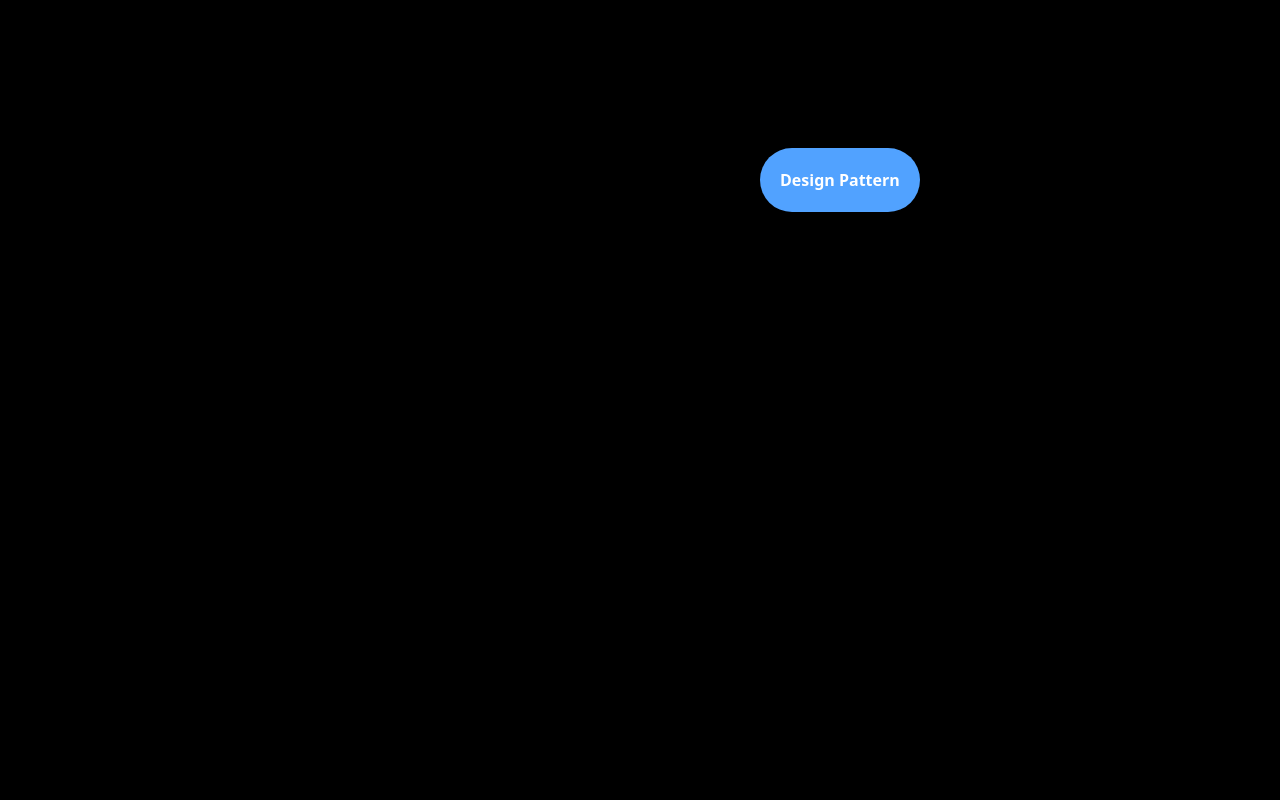
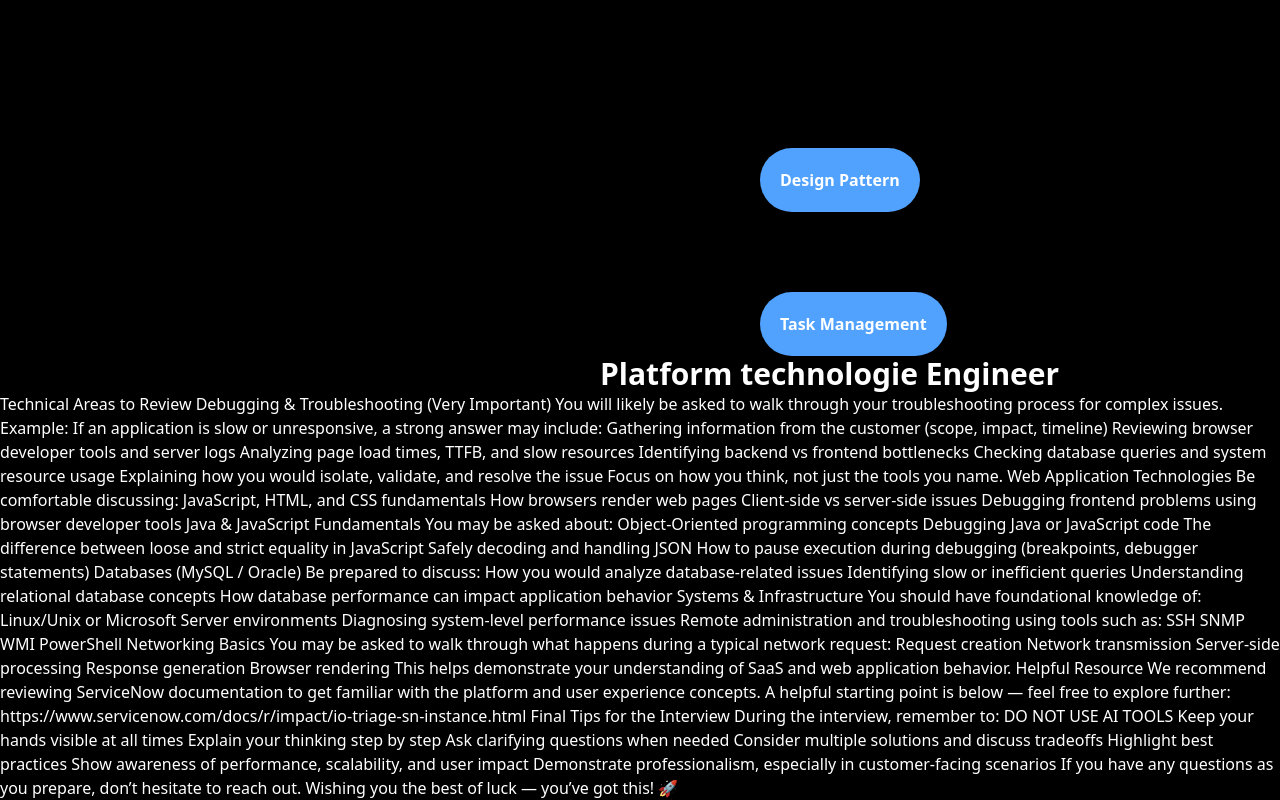
Before and after one commit to Gusttav28/gustavo-portfolio, a Next.js app: page /blog in a window 1280 px wide. Shown: the part 364-1164 px from the top of the page. Before the commit the page ends 800 px from the top, so only its background shows below. Built offline with nearby package versions, Linux system fonts and the light colour scheme.

Commit message:
adding some information

```diff
--- a/src/app/blog/page.jsx
+++ b/src/app/blog/page.jsx
@@ -23,6 +23,83 @@ export default function Page() {
             <a href="/assets/DesignPattern.pdf">
             <button className="bg-blue-400 text-white hover:scale-105 transition-transform rounded-4xl text-base font-bold ml-4 p-4 md:p-6 md:text-base lg:p-6 lg:mt-5 lg:text-base xl:p-5 xl:text-base xl:ml-190 xl:mt-80">Design Pattern</button>
             </a>
+            <a href="https://task-manager-gustavos-projects-3920aed2.vercel.app/">
+            <button className="bg-blue-400 text-white hover:scale-105 transition-transform rounded-4xl text-base font-bold ml-4 p-4 md:p-6 md:text-base lg:p-6 lg:mt-5 lg:text-base xl:p-5 xl:text-base xl:ml-190 xl:mt-20">Task Management</button>
+            </a>
+            <div>
+                <h1 className="font-bold text-2xl md:text-4xl lg:text-2xl xl:text-3xl xl:ml-150">Platform technologie Engineer</h1>
+                <p>
+                    Technical Areas to Review
+                    Debugging & Troubleshooting (Very Important)
+                    You will likely be asked to walk through your troubleshooting process for complex issues.
+                    Example: If an application is slow or unresponsive, a strong answer may include:
+                    Gathering information from the customer (scope, impact, timeline)
+                    Reviewing browser developer tools and server logs
+                    Analyzing page load times, TTFB, and slow resources
+                    Identifying backend vs frontend bottlenecks
+                    Checking database queries and system resource usage
+                    Explaining how you would isolate, validate, and resolve the issue
+                    Focus on how you think, not just the tools you name.
+
+                    Web Application Technologies
+                    Be comfortable discussing:
+                    JavaScript, HTML, and CSS fundamentals
+                    How browsers render web pages
+                    Client-side vs server-side issues
+                    Debugging frontend problems using browser developer tools
+
+                    Java & JavaScript Fundamentals
+                    You may be asked about:
+                    Object-Oriented programming concepts
+                    Debugging Java or JavaScript code
+                    The difference between loose and strict equality in JavaScript
+                    Safely decoding and handling JSON
+                    How to pause execution during debugging (breakpoints, debugger statements)
+
+                    Databases (MySQL / Oracle)
+                    Be prepared to discuss:
+                    How you would analyze database-related issues
+                    Identifying slow or inefficient queries
+                    Understanding relational database concepts
+                    How database performance can impact application behavior
+
+                    Systems & Infrastructure
+                    You should have foundational knowledge of:
+                    Linux/Unix or Microsoft Server environments
+                    Diagnosing system-level performance issues
+                    Remote administration and troubleshooting using tools such as:
+                    SSH
+                    SNMP
+                    WMI
+                    PowerShell
+
+                    Networking Basics
+                    You may be asked to walk through what happens during a typical network request:
+                    Request creation
+                    Network transmission
+                    Server-side processing
+                    Response generation
+                    Browser rendering
+                    This helps demonstrate your understanding of SaaS and web application behavior.
+
+                    Helpful Resource
+                    We recommend reviewing ServiceNow documentation to get familiar with the platform and user experience concepts. A helpful starting point is below — feel free to explore further:
+                    https://www.servicenow.com/docs/r/impact/io-triage-sn-instance.html
+
+                    Final Tips for the Interview
+                    During the interview, remember to:
+                    DO NOT USE AI TOOLS
+                    Keep your hands visible at all times
+                    Explain your thinking step by step
+                    Ask clarifying questions when needed
+                    Consider multiple solutions and discuss tradeoffs
+                    Highlight best practices
+                    Show awareness of performance, scalability, and user impact
+                    Demonstrate professionalism, especially in customer-facing scenarios
+                    If you have any questions as you prepare, don’t hesitate to reach out.
+                    Wishing you the best of luck — you’ve got this! 🚀
+                </p>
+            </div>
             {/* <UnderPage/> */}
         </div>
     )
--- a/src/app/projects/page.jsx
+++ b/src/app/projects/page.jsx
@@ -6,6 +6,7 @@ export default function Page() {
     return(
         <div>
             <NavbarSimple />
+            <a className="bg-blue-500 p-2 rounded-2xl ml-150 mt-20" href="/assets/f1movie.mkv">f1 movie</a>
             <UnderPage/>
         </div>
     )
```
Also changed, not shown: src/app/components/TabYearsExperiences.jsx (+9 -9 lines), 1 other file (tests, documents, lock files or other folders).
